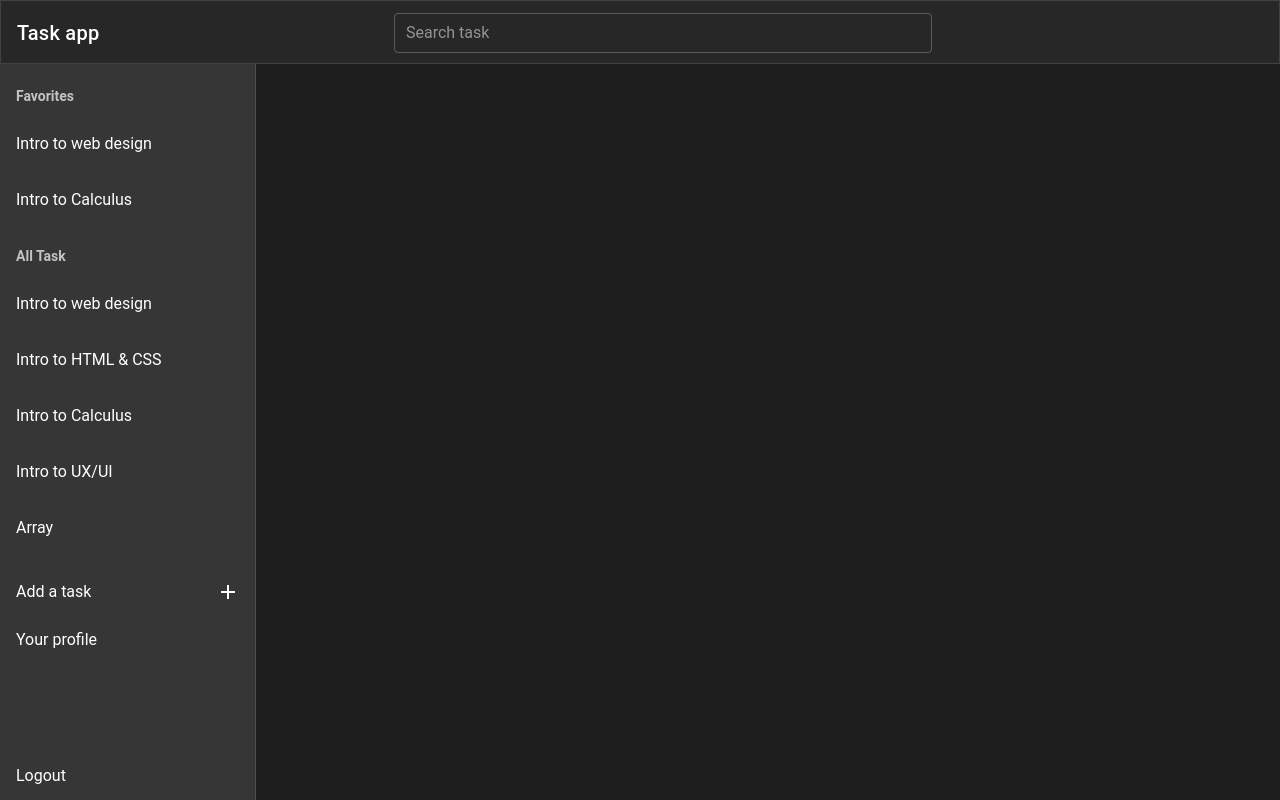
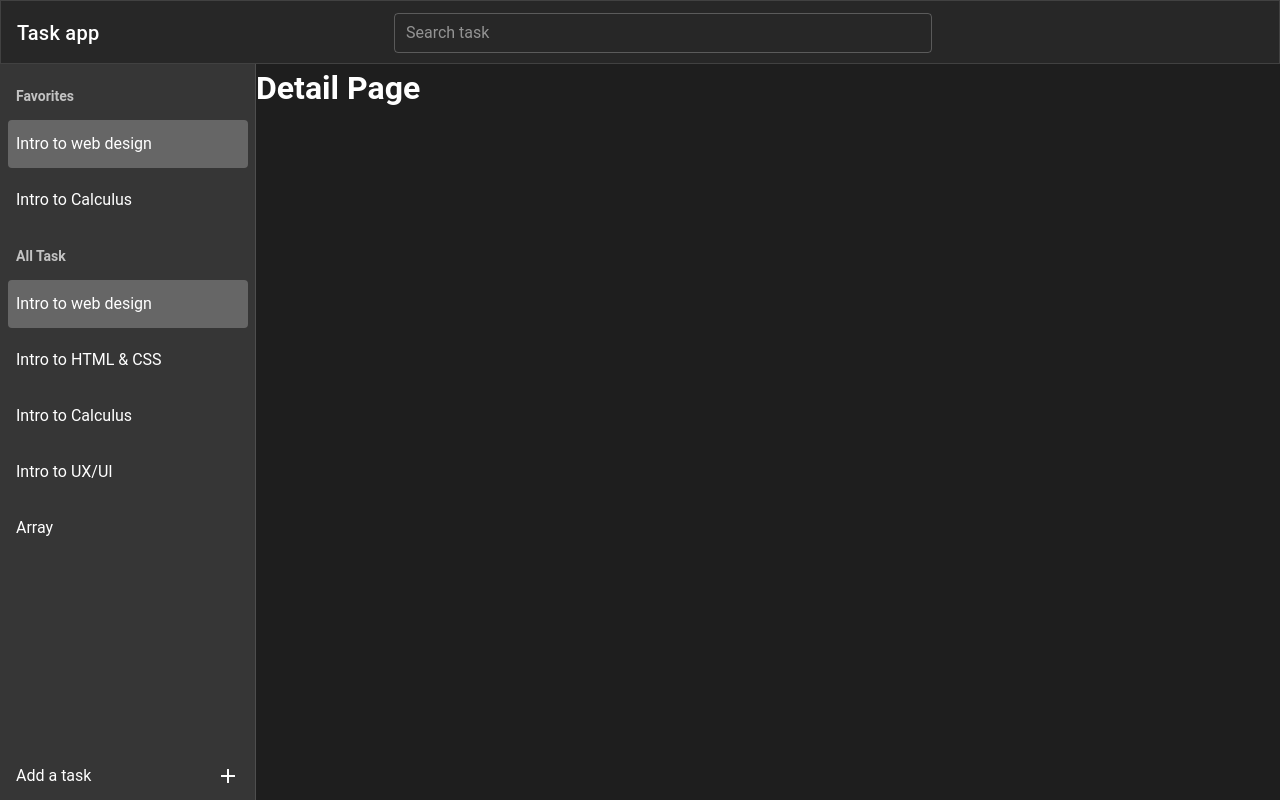
Before and after one commit to alifanantomi/notes-app, a Vue app: page /task/0 in a window 1280 px wide. Built offline with nearby package versions, Linux system fonts and the light colour scheme.

Commit message:
minor changes

```diff
--- a/src/App.vue
+++ b/src/App.vue
@@ -30,26 +30,22 @@
             v-for="(task, index) in getFavorite"
             :key="index"
             :task="task"
+            :index="index"
             link></the-navigation>
           <v-subheader class="text-capitalize font-weight-bold">All Task</v-subheader>
           <!-- list of all task -->
           <the-navigation
-            v-for="task in Task"
-            :key="task.title"
+            v-for="(task, index) in Task"
+            :key="index"
             :task="task"
+            :index="index"
             link></the-navigation>
         </v-list>
-        <v-list-item link to="/new">
-          <v-list-item-title>Add a task</v-list-item-title>
-          <v-icon>mdi-plus</v-icon>
-        </v-list-item>
-        <v-list-item link to="/profile">
-          <v-list-item-title>Your profile</v-list-item-title>
-        </v-list-item>
         <template v-slot:append>
-          <v-list-item link>
-            <v-list-item-title>Logout</v-list-item-title>
-        </v-list-item>
+          <v-list-item link to="/new">
+            <v-list-item-title>Add a task</v-list-item-title>
+            <v-icon>mdi-plus</v-icon>
+          </v-list-item>
         </template>
       </v-navigation-drawer>
       <!-- content view -->
@@ -75,7 +71,8 @@ export default {
   data() {
     return {
       drawer: null,
-      query: ''
+      query: '',
+      currentLocation: window.location.pathname
     }
   },
   created () {
@@ -129,5 +126,5 @@ export default {
       padding: 0
 
     .list-wrapper
-      padding: 64px 20px 0 20px
+      padding: 64px 15px 0 15px
 </style>
--- a/src/components/CardTask.vue
+++ b/src/components/CardTask.vue
@@ -49,7 +49,7 @@
       </v-row> -->
       <span class="text-body-2">1 hour ago</span>
       <div class="actions-wrapper d-flex align-center">
-        <v-btn icon><v-icon small>mdi-eye</v-icon></v-btn>
+        <v-btn icon :to="`/task/${this.index}`"><v-icon small>mdi-eye</v-icon></v-btn>
         <v-btn icon><v-icon small>mdi-pencil</v-icon></v-btn>
       </div>
     </div>
--- a/src/layouts/TheNavigation.vue
+++ b/src/layouts/TheNavigation.vue
@@ -1,6 +1,6 @@
 <template>
   <v-list nav subheader>
-    <v-list-item link>
+    <v-list-item link :to="`/task/${index}`">
       <v-list-item-content>
         <v-list-item-title v-text="task.title"></v-list-item-title>
       </v-list-item-content>
@@ -13,12 +13,15 @@ export default {
   props: {
     task: {
       type: Object
+    },
+    index: {
+      type: Number
     }
   },
   filters: {
-    stripRemover(value) {
+    slashRemover(value) {
       var string = value
-      return string.replace(/-/ig, ' ')
+      return string.split('/').join('-')
     }
   }
 }
--- a/src/router/index.js
+++ b/src/router/index.js
@@ -2,6 +2,7 @@ import Vue from 'vue'
 import VueRouter from 'vue-router'
 
 import Home from '../views/Home.vue'
+import DetailTask from '../views/DetailTask'
 import NewTask from '../views/NewTask'
 import Profile from '../views/Profile'
 
@@ -12,6 +13,11 @@ const routes = [
     path: '/',
     name: 'Home',
     component: Home
+  },
+  {
+    path: '/task/:task',
+    name: 'DetailTask',
+    component: DetailTask
   },
   {
     path: '/new',
--- /dev/null
+++ b/src/views/DetailTask.vue
@@ -0,0 +1,13 @@
+<template>
+  <h1>Detail Page</h1>
+</template>
+
+<script>
+export default {
+
+}
+</script>
+
+<style>
+
+</style>
```
